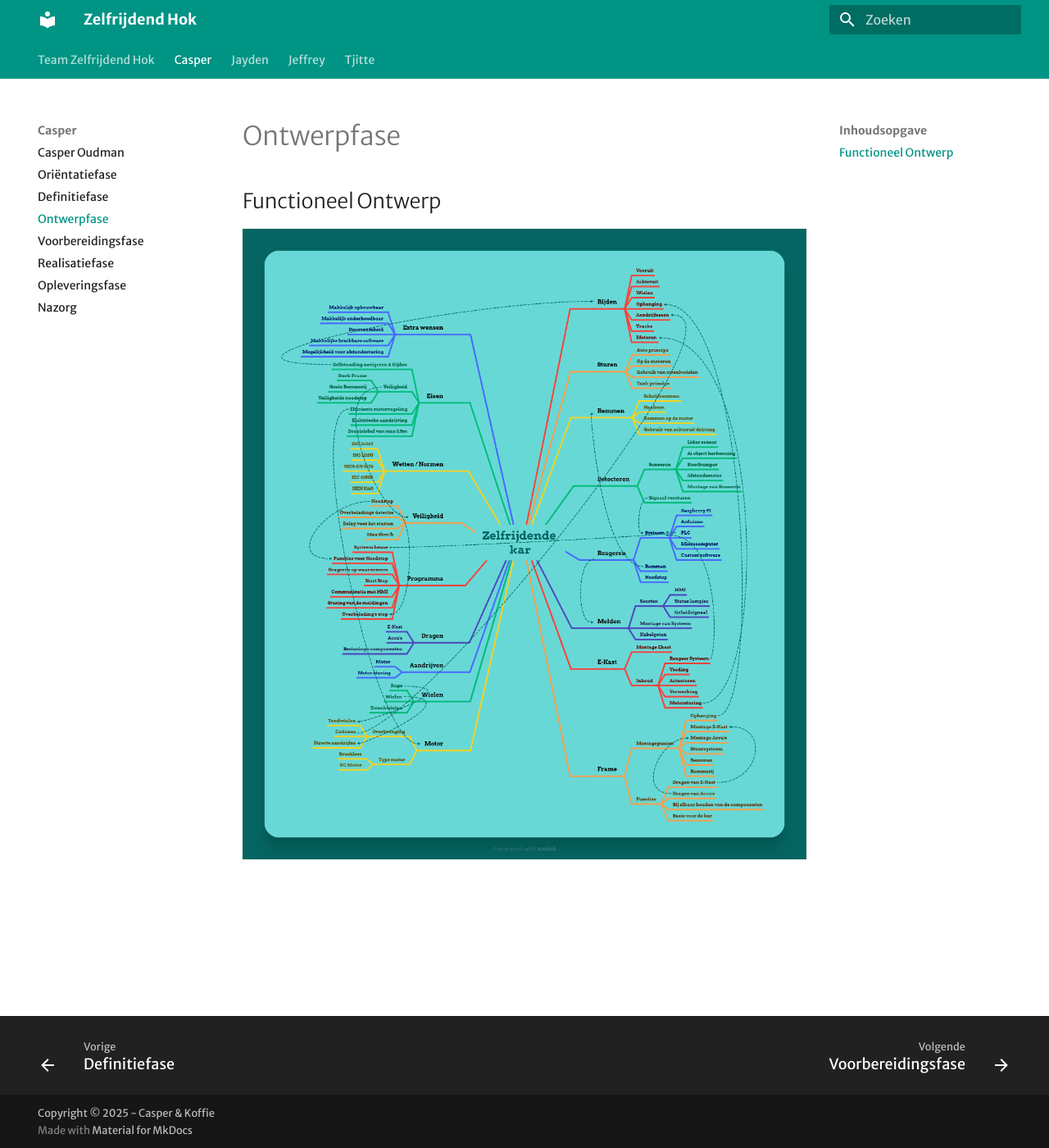
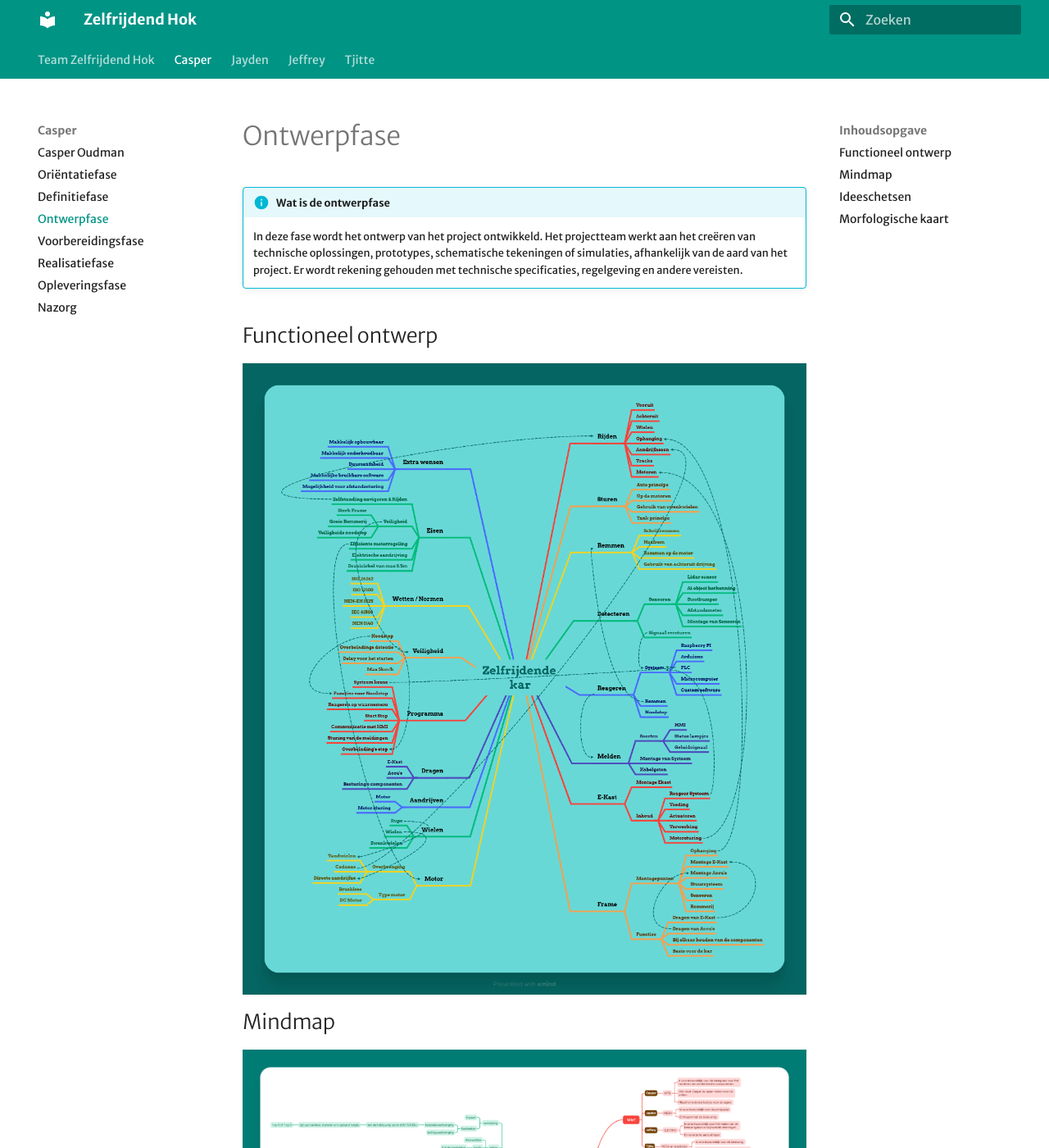
Before and after one commit to Caspertjuh/zelfrijdendekar, an MkDocs documentation site: the page built from docs/Casper/3 Ontwerpfase.md, in a window 1280 px wide and 1400 px high. Shown: the whole window at 82% size. Built offline with MkDocs 1.6.1 and Material for MkDocs 9.7.7, drawn with Linux system fonts in a browser that asks for light colours; some web fonts are replaced; some of the changed text lies outside the part shown.

Commit message:
Ontwerpfase

```diff
--- a/docs/Casper/3 Ontwerpfase.md
+++ b/docs/Casper/3 Ontwerpfase.md
@@ -1,4 +1,16 @@
 # Ontwerpfase
 
-## Functioneel Ontwerp
-![Functioneel Ontwerp](docs/Casper/Assets/Functioneel ontwerp.png){ align=left }
+!!! info "Wat is de ontwerpfase"
+    In deze fase wordt het ontwerp van het project ontwikkeld. Het projectteam werkt aan het creëren van technische oplossingen, prototypes, schematische tekeningen of simulaties, afhankelijk van de aard van het project. Er wordt rekening gehouden met technische specificaties, regelgeving en andere vereisten.
+
+## Functioneel ontwerp
+![Functioneel Ontwerp](docs/Casper/Assets/Functioneelontwerp.png){ align=left }
+
+## Mindmap
+![Mindmap](docs/Casper/Assets/Mindmap.png){ align=left }
+
+## Ideeschetsen
+Getekend door Casper Oudman
+
+## Morfologische kaart
+![Kaart](docs/Casper/Assets/Morfologischekaart.png){ align=left }
```
Also changed, not shown: docs/Jayden/3 Ontwerpfase.md (+15 -0 lines), docs/Jeffrey/3 Ontwerpfase.md (+15 -0 lines), docs/Tjitte/3 Ontwerpfase.md (+15 -0 lines), docs/Casper/docs/Casper/Assets/Functioneelontwerp.png (renamed from docs/Casper/docs/Casper/Assets/Functioneel ontwerp.png), docs/Casper/docs/Casper/Assets/Mindmap.png (added), docs/Casper/docs/Casper/Assets/Morfologischekaart.png (added), docs/Jayden/docs/Jayden/Assets/Mindmap.png (added), docs/Jayden/docs/Jayden/Assets/Morfologischekaart.png (added), docs/Jeffrey/docs/Jeffrey/Assets/Mindmap.png (added), docs/Jeffrey/docs/Jeffrey/Assets/Morfologischekaart.png (added), docs/Tjitte/docs/Tjitte/Assets/Mindmap.png (added), docs/Tjitte/docs/Tjitte/Assets/Morfologischekaart.png (added).
